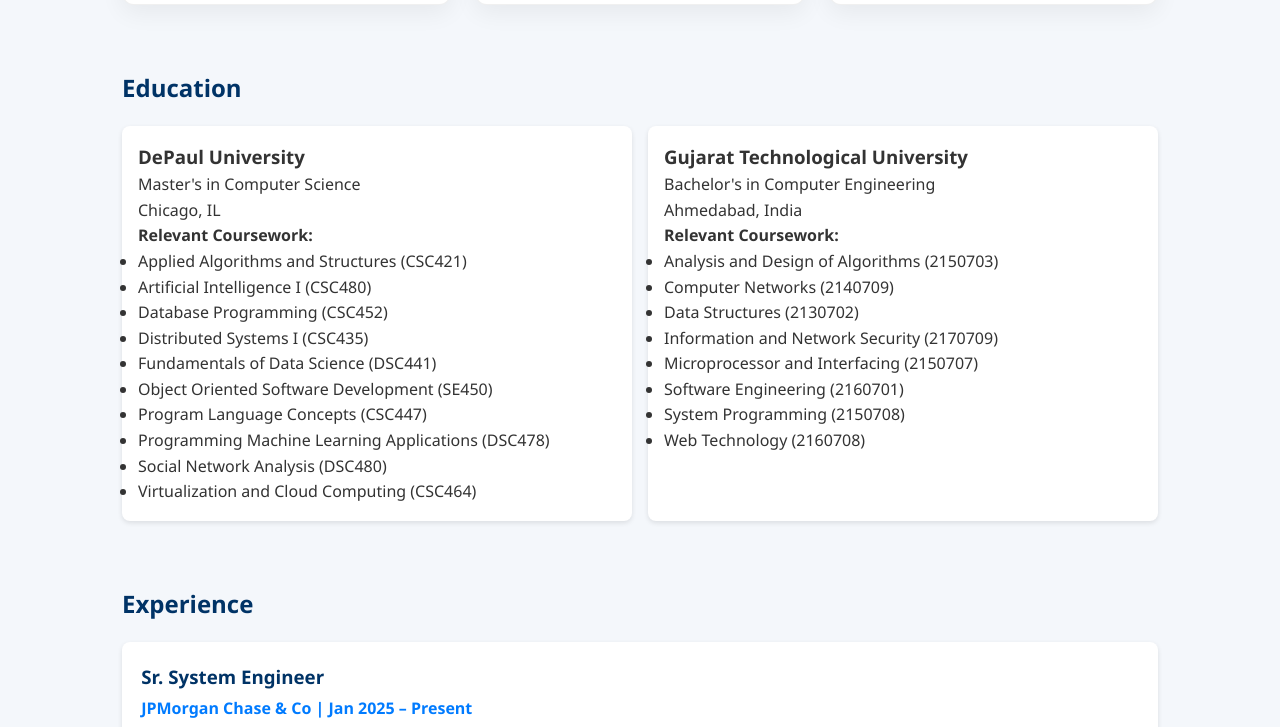
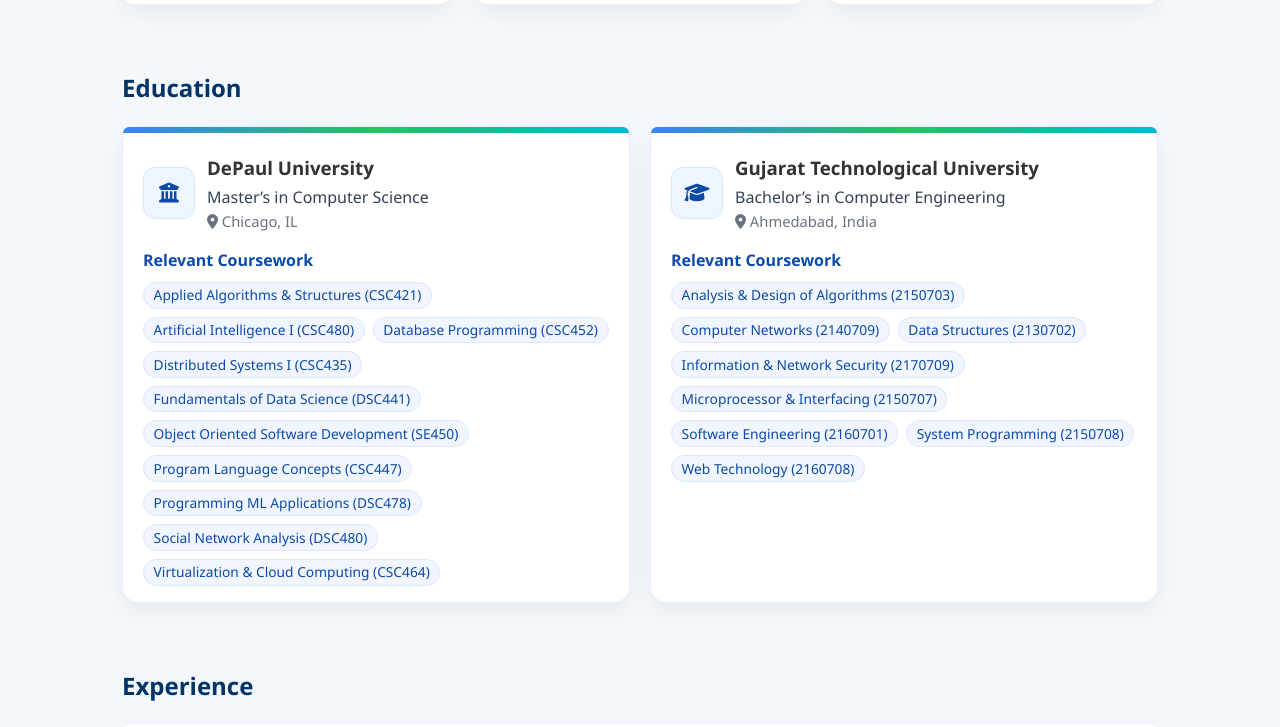
Before and after one commit to Krishna07r/Romilmehta.The-Future-B, a plain HTML site: page index.html in a window 1280 px wide. Shown: the part 1823-2550 px from the top of the page. Drawn offline with Linux system fonts and the light colour scheme.

Commit message:
Initial commit

```diff
--- a/index.html
+++ b/index.html
@@ -165,51 +165,65 @@
 </section>
 
 
-  <!-- Education Section -->
+  <!-- Education -->
 <section id="education" class="section">
   <h2>Education</h2>
+
   <div class="edu-grid">
 
-    <!-- DePaul University -->
+    <!-- DePaul -->
     <div class="edu-card">
-      <h3>DePaul University</h3>
-      <p>Master's in Computer Science</p>
-      <span>Chicago, IL</span>
-      <h4>Relevant Coursework:</h4>
-      <ul>
-        <li>Applied Algorithms and Structures (CSC421)</li>
-        <li>Artificial Intelligence I (CSC480)</li>
-        <li>Database Programming (CSC452)</li>
-        <li>Distributed Systems I (CSC435)</li>
-        <li>Fundamentals of Data Science (DSC441)</li>
-        <li>Object Oriented Software Development (SE450)</li>
-        <li>Program Language Concepts (CSC447)</li>
-        <li>Programming Machine Learning Applications (DSC478)</li>
-        <li>Social Network Analysis (DSC480)</li>
-        <li>Virtualization and Cloud Computing (CSC464)</li>
-      </ul>
+      <div class="edu-header">
+        <div class="edu-icon"><i class="fas fa-university"></i></div>
+        <div>
+          <h3>DePaul University</h3>
+          <p class="degree">Master’s in Computer Science</p>
+          <p class="location"><i class="fas fa-location-dot"></i> Chicago, IL</p>
+        </div>
+      </div>
+
+      <h4>Relevant Coursework</h4>
+      <div class="badge-wrap">
+        <span class="badge">Applied Algorithms & Structures (CSC421)</span>
+        <span class="badge">Artificial Intelligence I (CSC480)</span>
+        <span class="badge">Database Programming (CSC452)</span>
+        <span class="badge">Distributed Systems I (CSC435)</span>
+        <span class="badge">Fundamentals of Data Science (DSC441)</span>
+        <span class="badge">Object Oriented Software Development (SE450)</span>
+        <span class="badge">Program Language Concepts (CSC447)</span>
+        <span class="badge">Programming ML Applications (DSC478)</span>
+        <span class="badge">Social Network Analysis (DSC480)</span>
+        <span class="badge">Virtualization & Cloud Computing (CSC464)</span>
+      </div>
     </div>
 
-    <!-- Gujarat Technological University -->
+    <!-- GTU -->
     <div class="edu-card">
-      <h3>Gujarat Technological University</h3>
-      <p>Bachelor's in Computer Engineering</p>
-      <span>Ahmedabad, India</span>
-      <h4>Relevant Coursework:</h4>
-      <ul>
-        <li>Analysis and Design of Algorithms (2150703)</li>
-        <li>Computer Networks (2140709)</li>
-        <li>Data Structures (2130702)</li>
-        <li>Information and Network Security (2170709)</li>
-        <li>Microprocessor and Interfacing (2150707)</li>
-        <li>Software Engineering (2160701)</li>
-        <li>System Programming (2150708)</li>
-        <li>Web Technology (2160708)</li>
-      </ul>
+      <div class="edu-header">
+        <div class="edu-icon"><i class="fas fa-graduation-cap"></i></div>
+        <div>
+          <h3>Gujarat Technological University</h3>
+          <p class="degree">Bachelor’s in Computer Engineering</p>
+          <p class="location"><i class="fas fa-location-dot"></i> Ahmedabad, India</p>
+        </div>
+      </div>
+
+      <h4>Relevant Coursework</h4>
+      <div class="badge-wrap">
+        <span class="badge">Analysis & Design of Algorithms (2150703)</span>
+        <span class="badge">Computer Networks (2140709)</span>
+        <span class="badge">Data Structures (2130702)</span>
+        <span class="badge">Information & Network Security (2170709)</span>
+        <span class="badge">Microprocessor & Interfacing (2150707)</span>
+        <span class="badge">Software Engineering (2160701)</span>
+        <span class="badge">System Programming (2150708)</span>
+        <span class="badge">Web Technology (2160708)</span>
+      </div>
     </div>
 
   </div>
 </section>
+
 
 
   <!-- Experience Section -->
@@ -327,11 +341,26 @@
   </div>
 </section>
   <!-- Contact Section -->
-  <section id="contact" class="section">
-    <h2>Contact Me</h2>
-    <p>If you'd like to get in touch, feel free to reach out via email or connect on LinkedIn.</p>
-    <div class="contact-info">
-      <p><i class="fas fa-envelope"></i> Email: <a href="mailto:
-
+<section id="contact" class="section">
+  <h2>Contact Me</h2>
+  <p>If you'd like to get in touch, feel free to reach out via any of the following channels:</p>
+  <div class="contact-info">
+    <p><i class="fas fa-envelope"></i> Email:
+      <a href="mailto:romil1698@gmail.com">romil1698@gmail.com</a>
+    </p>
+    <p><i class="fab fa-linkedin"></i> LinkedIn:
+      <a href="https://www.linkedin.com/in/romil-mehta-bn/" target="_blank">linkedin.com/in/romil-mehta</a>
+    </p>
+    <p><i class="fab fa-github"></i> GitHub:
+      <a href="https://github.com/krishna07r" target="_blank">github.com/krishna07r</a>
+    </p>
+    <p><i class="fas fa-phone-alt"></i> Mobile:
+      <a href="tel:+12242279257">+1 (224) 227-9257</a>
+    </p>
+  </div>
+</section>
+  <footer class="footer">
+    <p>&copy; 2024 Romil Mehta. All rights reserved.</p>
+  </footer>
 </body>
 </html>
--- a/style.css
+++ b/style.css
@@ -187,17 +187,60 @@ body {
 
 
 /* Education Grid */
-.edu-grid {
-  display: grid;
-  grid-template-columns: repeat(auto-fit, minmax(250px, 1fr));
-  gap: 1rem;
+/* ===== Education (Card Style) ===== */
+.edu-grid{
+  display:grid;
+  grid-template-columns:repeat(auto-fit,minmax(320px,1fr));
+  gap:1.25rem;
 }
-.edu-card {
-  background: white;
-  padding: 1rem;
-  border-radius: 8px;
-  box-shadow: 0 2px 5px rgba(0,0,0,0.1);
+
+.edu-card{
+  position:relative;
+  background:#fff;
+  padding:1.25rem 1.25rem 1rem;
+  border-radius:16px;
+  border:1px solid #e8eefc;
+  box-shadow:0 8px 24px rgba(0,0,0,.06);
 }
+
+/* gradient top bar */
+.edu-card::before{
+  content:"";
+  position:absolute;
+  top:0; left:0; right:0; height:6px;
+  border-radius:16px 16px 0 0;
+  background:linear-gradient(90deg,#3b82f6,#22c55e,#06b6d4);
+}
+
+.edu-header{
+  display:flex; align-items:center; gap:12px; margin-top:.35rem;
+}
+
+.edu-icon{
+  width:52px;height:52px;border-radius:12px;
+  display:grid;place-items:center;
+  background:#eef5ff; border:1px solid #d7e6ff;
+}
+.edu-icon i{ color:#0b4aa6; font-size:1.25rem; }
+
+.degree{ margin-top:2px; color:#334155; }
+.location{ color:#6b7280; font-size:.92rem; }
+
+#education h4{
+  margin:.9rem 0 .5rem; color:#0b4aa6; font-size:1rem;
+}
+
+.badge-wrap{
+  display:flex; flex-wrap:wrap; gap:.5rem;
+}
+
+.badge{
+  background:#f1f5ff; color:#0b4aa6;
+  border:1px solid #dbe7fb;
+  padding:.34rem .6rem; border-radius:999px;
+  font-size:.86rem; line-height:1;
+}
+
 
 /* Experience Grid */
 .experience-grid {
@@ -276,3 +319,33 @@ body {
   font-size: 0.85rem;
   color: #555;
 }
+
+.contact-info p {
+  margin: 0.5rem 0;
+  font-size: 1rem;
+}
+
+.contact-info i {
+  color: #007bff;
+  margin-right: 0.5rem;
+}
+
+.contact-info a {
+  color: #003366;
+  text-decoration: none;
+}
+
+.contact-info a:hover {
+  text-decoration: underline;
+}
+/* Footer */
+footer {
+  background-color: #003366; /* same as navbar */
+  color: white;
+  text-align: center;
+  padding: 1rem;
+  position: relative;
+  bottom: 0;
+  width: 100%;
+  font-size: 0.9rem;
+}
```
